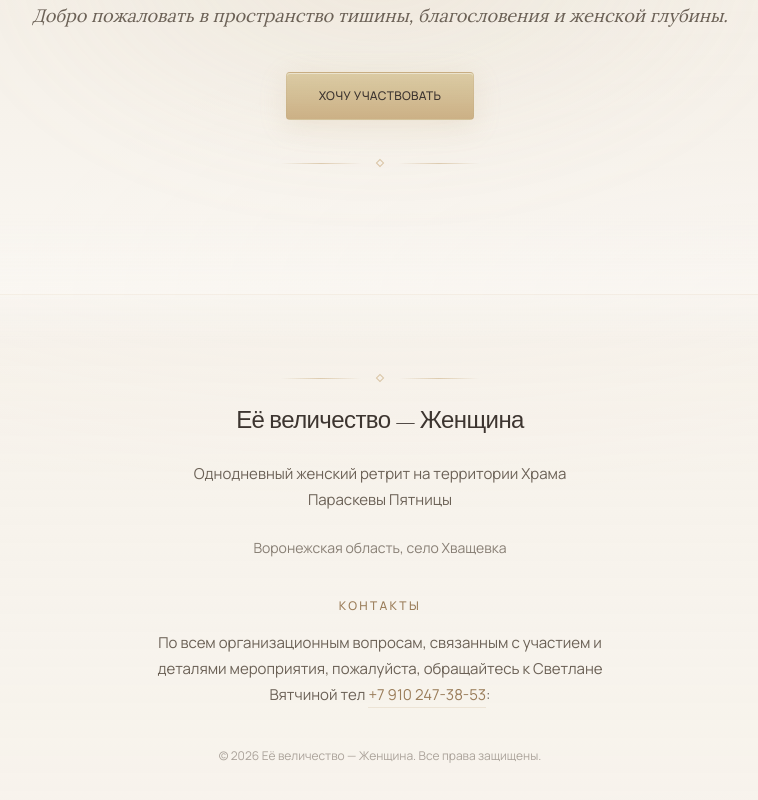
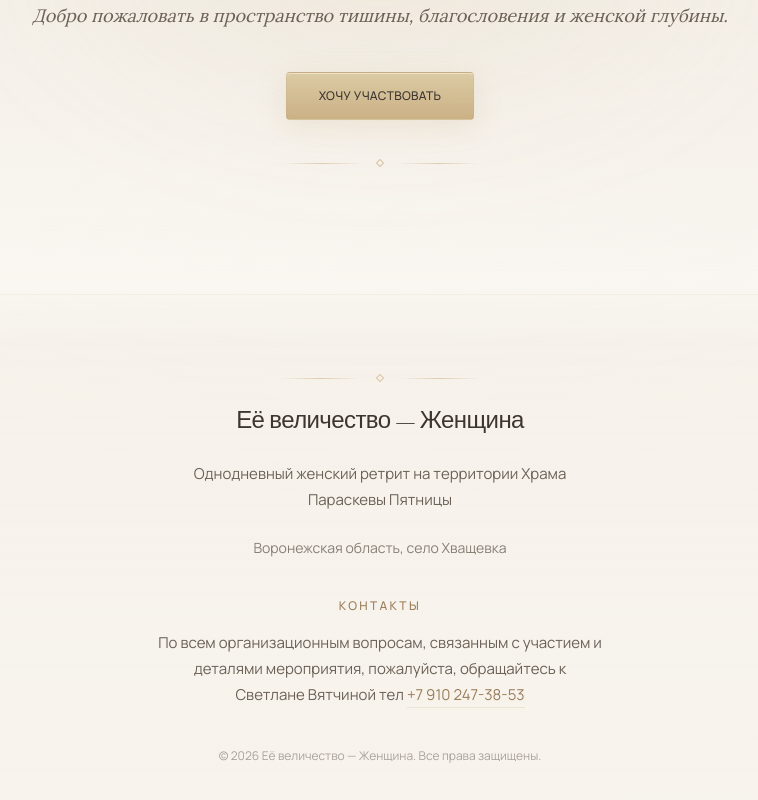
Before and after one commit to natalika88/Voroneg, a Next.js app: page / in a window 1280 px wide. Shown: the part 10901-11701 px from the top of the page, without its empty margins (260-1018 px from the left). Built offline with nearby package versions, Linux system fonts and the light colour scheme.

Commit message:
контакт

```diff
--- a/components/sections/Footer.tsx
+++ b/components/sections/Footer.tsx
@@ -27,14 +27,15 @@ export function Footer() {
             </h3>
 
             <p className="text-sm sm:text-[15px] text-text-muted leading-[1.75]">
-              {footer.contactsText}{" "}
+              {footer.contactsText}
+              <br />
+              {footer.contactsName} тел{" "}
               <a
                 href={footer.contactsPhoneHref}
                 className="text-text-accent hover:text-gold transition-colors border-b border-gold/20 hover:border-gold/50 pb-0.5 whitespace-nowrap"
               >
                 {footer.contactsPhone}
               </a>
-              :
             </p>
           </div>
 
--- a/lib/constants.ts
+++ b/lib/constants.ts
@@ -243,7 +243,8 @@ export const siteContent = {
     location: "Воронежская область, село Хващевка",
     contactsTitle: "Контакты",
     contactsText:
-      "По всем организационным вопросам, связанным с участием и деталями мероприятия, пожалуйста, обращайтесь к Светлане Вятчиной тел",
+      "По всем организационным вопросам, связанным с участием и деталями мероприятия, пожалуйста, обращайтесь к",
+    contactsName: "Светлане Вятчиной",
     contactsPhone: "+7 910 247-38-53",
     contactsPhoneHref: "tel:+79102473853",
     privacyLabel: "Политика конфиденциальности",
```
